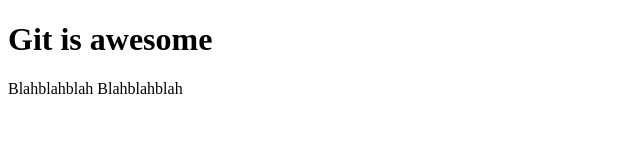
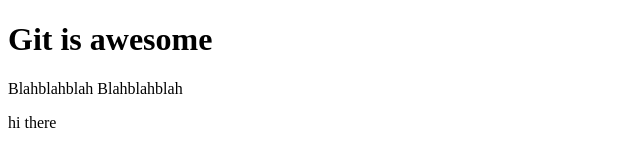
Before and after one commit to dannybaker1/gitProject, a plain HTML site: page index.html in a window 1280 px wide. Shown: the full height of the page, 0-640 px from the left. Drawn offline with Linux system fonts and the light colour scheme.

Commit message:
Update index.html
we updated index.html from github

```diff
--- a/index.html
+++ b/index.html
@@ -11,5 +11,6 @@
         Blahblahblah
         Blahblahblah
     </p>
+</h1>hi there</h1>
 </body>
 </html>
```
